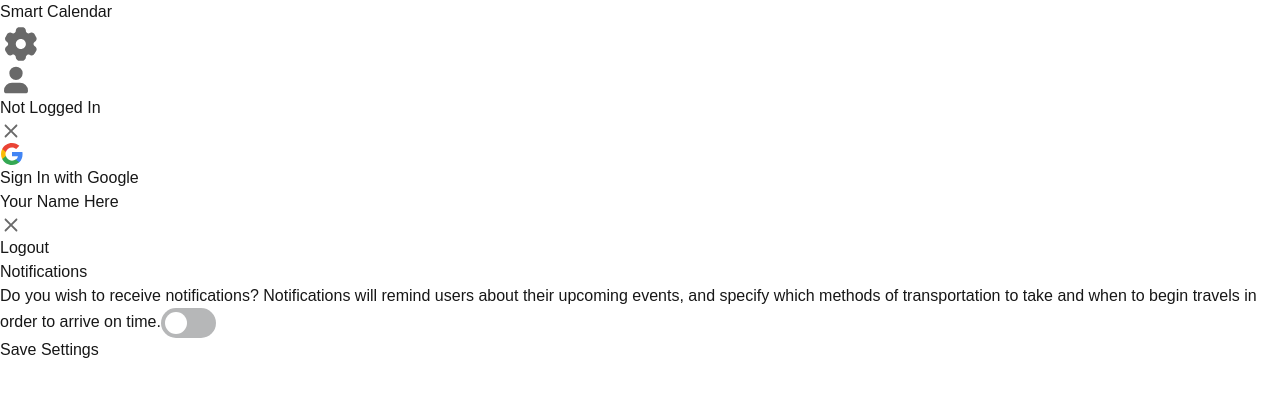
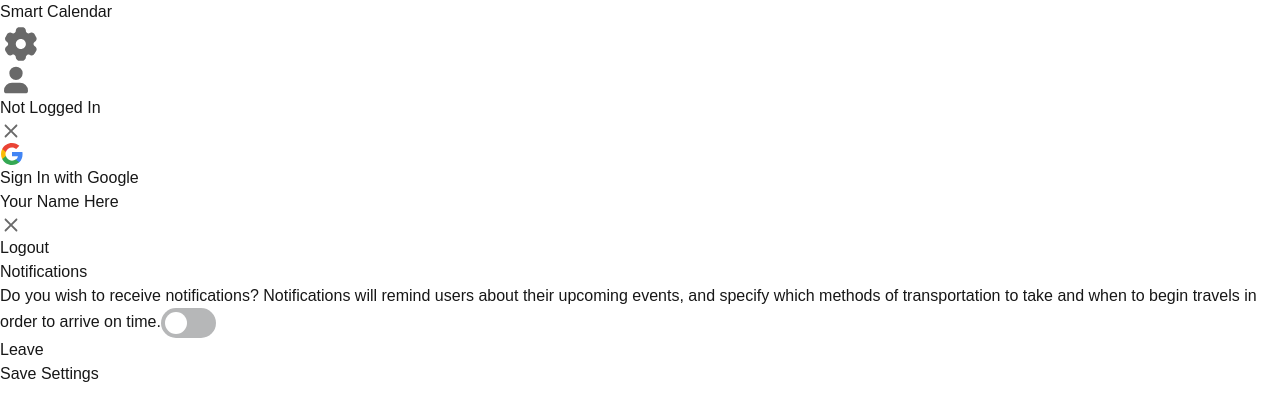
Before and after one commit to raymondkim777/SmartCalendarUpdated, a Next.js app: page /settings in a window 1280 px wide. Shown: the top 420 px of the page. Built offline with nearby package versions, Linux system fonts and the light colour scheme.

Commit message:
added leave button in settings page

```diff
--- a/src/app/settings/page.js
+++ b/src/app/settings/page.js
@@ -4,7 +4,7 @@ import { useContext, useState } from 'react';
 import { SettingsContext } from '../contexts/SettingsContext';
 import { Toggle } from 'rsuite';
 import 'rsuite/Toggle/styles/index.css';
-
+import Link from 'next/link';
 import Header from "../header";
 
 const Settings = () => {
@@ -41,8 +41,13 @@ const Settings = () => {
                     </div>
                 </div>
                 <div className='flex flex-col w-full h-fit items-center justify-center mt-8'>
-                    <div onClick={saveSettings} className='group flex flex-row w-fit h-fit py-3 px-4 rounded-xl bg-gray-200 hover:bg-gray-300 hover:cursor-pointer active:bg-gray-400 transition-all duration-300'>
-                        <h1 className='w-fit h-fit text-center text-lg font-semibold text-gray-900 group-hover:text-[#4587ED] group-hover:cursor-pointer transition-all duration-300'>Save Settings</h1>
+                    <div className='flex flex-row w-full h-fit items-center justify-center space-x-6'>
+                        <Link href="/home" className='group flex flex-row w-fit h-fit py-3 px-4 rounded-xl bg-gray-200 hover:bg-gray-300 hover:cursor-pointer active:bg-gray-400 transition-all duration-300'>
+                            <h1 className='w-32 h-fit text-center text-lg font-semibold text-gray-900 group-hover:text-[#e05959] group-hover:cursor-pointer transition-all duration-300'>Leave</h1>
+                        </Link>
+                        <div onClick={saveSettings} className='group flex flex-row w-fit h-fit py-3 px-4 rounded-xl bg-gray-200 hover:bg-gray-300 hover:cursor-pointer active:bg-gray-400 transition-all duration-300'>
+                            <h1 className='w-32 h-fit text-center text-lg font-semibold text-gray-900 group-hover:text-[#4587ED] group-hover:cursor-pointer transition-all duration-300'>Save Settings</h1>
+                        </div>
                     </div>
                     {showSaveMsg &&
                         <div className='w-fit h-fit py-3'>
```
